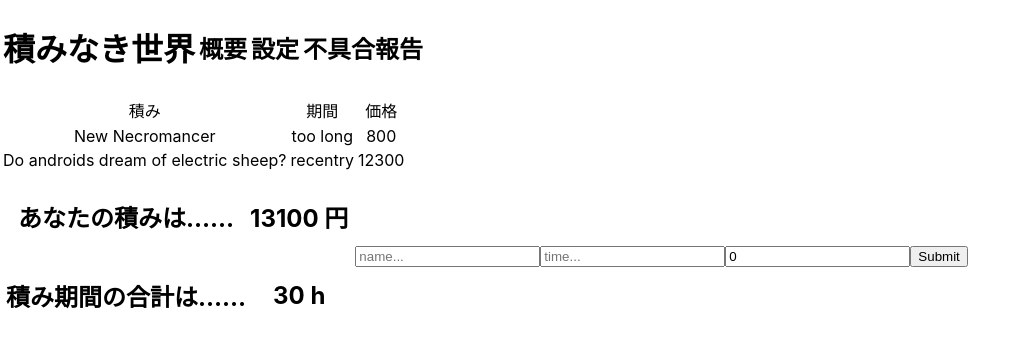
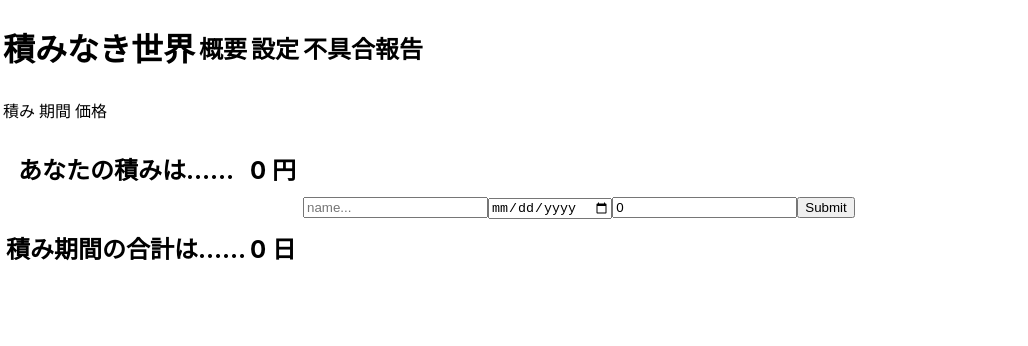
Before and after one commit to eskyskw/tsuminakisekai, a React (Create React App) app: page / in a window 1280 px wide. Shown: the top 346 px of the page, without its empty margins (0-1028 px from the left). Built offline with nearby package versions, Linux system fonts and the light colour scheme.

Commit message:
積み期間をdate変更。またTheTotal部分の総和の修正

```diff
--- a/src/TheInput.js
+++ b/src/TheInput.js
@@ -26,8 +26,8 @@ export default function TheInput({addData = f=>f}) {
       <input
         value={time}
         onChange={event => setTime(event.target.value)}
-        type="text"
-        placeholder="time..."
+        type="date"
+        placeholder="date..."
         required
       />
       <input
--- a/src/TheMain.js
+++ b/src/TheMain.js
@@ -3,28 +3,27 @@ import React, { useState } from "react";
 import TheTable from './TheTable.js';
 import TheTotal from './TheTotal.js';
 import TheInput from './TheInput.js';
+import { assertProperty } from '@babel/types';
+
+const DAY_MILLISECOND = 24 * 60 * 60 * 1000;
+
+const dayDistance = function (src) {
+  const today = new Date();
+  src = new Date(src);
+  const deltaMillisecond = today.getTime() - src.getTime();
+  return deltaMillisecond / DAY_MILLISECOND;
+}
 
 export default function TheMain() {
-  const [data, setData] = useState([
-    {
-        name: 'New Necromancer',
-        time: 'too long',
-        price: 800
-    },
-    {
-        name: 'Do androids dream of electric sheep?',
-        time: 'recentry',
-        price: 12300
-    }
-]);
-const [prices, setPrices] = useState(data.map(d => d.price));
-const [times, setTimes] = useState([30]);//timesをテキストにするかintにするか……
+  const [data, setData] = useState([]);
+  const [prices, setPrices] = useState([0]);
+  const [times, setTimes] = useState([]);//timesをテキストにするかintにするか……
 
   const addData = (d) => {
     const newData = [...data, d];
     setData(newData);
-    setPrices(data.map(d => d.price));
-    setTimes(data.map(d => d.time));
+    setPrices(newData.map(d => d.price));
+    setTimes(newData.map(d => dayDistance(d.time)));
   };
 
   return (
@@ -35,10 +34,10 @@ const [times, setTimes] = useState([30]);//timesをテキストにするかint
       <footer>
         <table><tbody><tr>
           <td>
-            {TheTotal(
-              prices.reduce(function(s, e){return s+e;}, 0),
-              times.reduce(function(s, e){return s+e;}, 0)
-            )}
+            <TheTotal
+              priceSum = { prices.reduce(function(s, e){return parseInt(s) + parseInt(e);}, 0) }
+              timeSum = { parseInt(times.reduce(function(s, e){return s+e;}, 0)) }
+            />
           </td>
           <td>
             <TheInput
--- a/src/TheTotal.js
+++ b/src/TheTotal.js
@@ -1,6 +1,6 @@
 import React, { useState } from "react";
 
-export default function TheTitol(priceSum = 0, timeSum = 0) {
+export default function TheTitol({priceSum = 0, timeSum = 0}) {
     return(
         <table><tbody><tr>
             <td>
@@ -13,7 +13,7 @@ export default function TheTitol(priceSum = 0, timeSum = 0) {
                 <h2> <b>積み</b>期間の合計は…… </h2>
             </td>
             <td>
-                <h2> {timeSum} h </h2>
+                <h2> {timeSum} 日 </h2>
             </td>
         </tr></tbody></table>
     );
```
